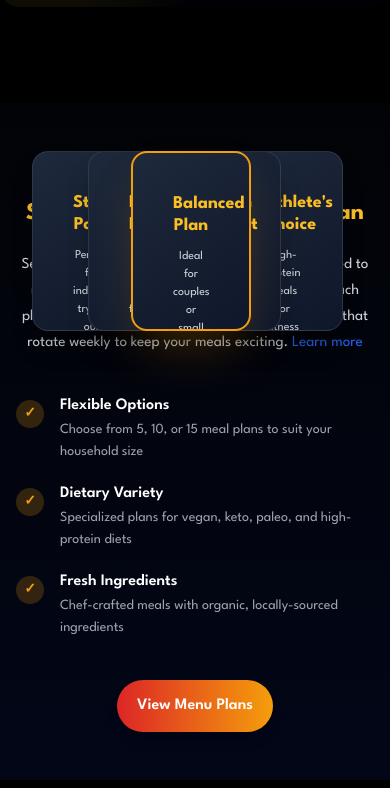
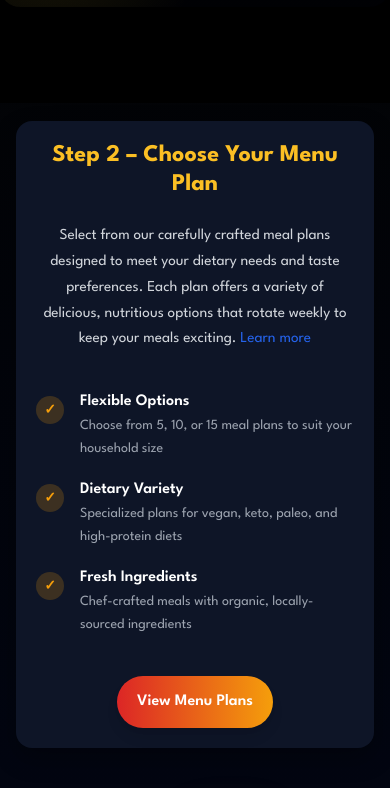
Before and after one commit to gamiroo/balance-kitchen, a Next.js app: page /landing in a window 390 px wide. Shown: the part 2661-3449 px from the top of the page. Built offline with nearby package versions, Linux system fonts and the light colour scheme.

Commit message:
updated the mobile breakpoint for step 2 and 3

```diff
--- a/src/components/meal-plans-step-2/MealPlanSection.module.css
+++ b/src/components/meal-plans-step-2/MealPlanSection.module.css
@@ -1,5 +1,3 @@
-/* app/components/styles/MenuPlanSection.module.css */
-
 .menuPlanSection {
   padding: 5rem 1.5rem;
   background: linear-gradient(to bottom, rgba(15, 23, 42, 0.15), rgba(2, 6, 23, 1));
@@ -225,17 +223,44 @@
 
 @media (max-width: 1024px) {
   .menuPlanSection {
-    padding: 4rem 1.25rem;
-  }
+      padding: 4rem 1.25rem;
+    }
 
   .contentContainer {
     flex-direction: column;
     gap: 3rem;
     text-align: center;
+    padding-bottom: 11rem;
   }
 
   .textContent {
-    max-width: 100%;
+    flex: 1;
+    max-width: 500px;
+    background: rgba(15, 23, 42, 0.95);
+    padding: 2rem;
+    border-radius: 1rem;
+    box-shadow: 0 10px 25px rgba(0, 0, 0, 0.3);
+    margin-top: 0;
+    position: relative;
+    z-index: 10;
+    order: -1;
+  }
+
+  .packsContainer {
+    height: 650px;
+    width: 100%;
+    margin: 4rem -50px 100px 0;
+    flex: 1;
+    position: relative;
+    height: 600px;
+    display: flex;
+    align-items: center;
+    justify-content: center;
+  }
+
+  .menuCard {
+    width: 140px;
+    height: 200px;
   }
 
   .sectionTitle {
@@ -244,16 +269,32 @@
 
   .featureItem {
     text-align: left;
+    justify-content: center;
   }
 
-  .packsContainer {
-    height: 500px;
-    width: 100%;
+  .packsWrapper :nth-child(1) {
+    top: 20%;
+    left: 10%;
   }
 
-  .menuCard {
-    width: 160px;
-    height: 220px;
+  .packsWrapper :nth-child(2) {
+    top: -70px;
+    left: 150px;
+  }
+
+  .packsWrapper :nth-child(3) {
+    top: 60px;
+    left: 20%;
+  }
+
+  .packsWrapper :nth-child(4) {
+    top: 80px;
+    right: -55px;
+  }
+
+  .packsWrapper :nth-child(5) {
+    top: 60%;
+    left: 35%;
   }
 }
 
@@ -263,16 +304,16 @@
   }
 
   .packsContainer {
-    height: 400px;
+    height: 350px;
   }
 
   .menuCard {
-    width: 140px;
-    height: 200px;
+    width: 120px;
+    height: 180px;
   }
 
   .cardTitle {
-    font-size: 1.125rem;
+    font-size: 1rem;
   }
 
   .cardDescription {
@@ -281,7 +322,7 @@
 
   .detailLabel,
   .detailValue {
-    font-size: 0.75rem;
+    font-size: 0.7rem;
   }
 
   .sectionTitle {
@@ -299,16 +340,25 @@
   .featureDescription {
     font-size: 0.875rem;
   }
+
+  .featureItem {
+    margin-bottom: 1.25rem;
+  }
+
+  .textContent {
+    padding: 1.5rem;
+    margin-top: -40px;
+  }
 }
 
 @media (max-width: 480px) {
   .packsContainer {
-    height: 350px;
+    height: 300px;
   }
 
   .menuCard {
-    width: 120px;
-    height: 180px;
+    width: 100px;
+    height: 160px;
   }
 
   .cardContent {
@@ -319,14 +369,15 @@
     font-size: 1.5rem;
   }
 
-  .featureItem {
-    margin-bottom: 1.25rem;
-  }
-
   .featureIcon {
     width: 28px;
     height: 28px;
     font-size: 0.875rem;
+  }
+
+  .textContent {
+    padding: 1.25rem;
+    margin-top: -30px;
   }
 }
 
--- a/src/components/meal-plans-step-2/MealPlanSection.tsx
+++ b/src/components/meal-plans-step-2/MealPlanSection.tsx
@@ -1,10 +1,17 @@
-// app/components/MenuPlanSection.tsx
 'use client';
 
 import { useState, useEffect, useRef } from 'react';
 import { motion } from 'framer-motion';
 import styles from './MealPlanSection.module.css';
 import { CTAButton } from '../ui/CTAButton/CTAButton';
+
+interface MealPack {
+  title: string;
+  description: string;
+  meals: number;
+  price: number;
+  isHighlighted?: boolean;
+}
 
 // MenuCard component for individual meal packs
 const MenuCard = ({
@@ -93,7 +100,7 @@ export const MealPlanSection = () => {
   }, []);
 
   // Sample meal pack data
-  const mealPacks = [
+  const mealPacks: MealPack[] = [
     {
       title: "Starter Pack",
       description: "Perfect for individuals trying our service",
@@ -138,11 +145,11 @@ export const MealPlanSection = () => {
       aria-label="Menu Plans Section"
     >
       <div className={styles.contentContainer}>
-        {/* Animated Meal Packs - Left Side */}
+        {/* Animated Meal Packs - Left on desktop, Bottom on mobile */}
         <motion.div
           className={styles.packsContainer}
-          initial={{ opacity: 0, x: -50 }}
-          animate={sectionVisible ? { opacity: 1, x: 0 } : { opacity: 0, x: -50 }}
+          initial={{ opacity: 0, y: 30 }}
+          animate={sectionVisible ? { opacity: 1, y: 0 } : { opacity: 0, y: 30 }}
           transition={{ duration: 0.8, delay: 0.2 }}
         >
           <div className={styles.packsWrapper}>
@@ -160,11 +167,11 @@ export const MealPlanSection = () => {
           </div>
         </motion.div>
 
-        {/* Text Content - Right Side */}
+        {/* Text Content - Right on desktop, Top on mobile */}
         <motion.div
           className={styles.textContent}
-          initial={{ opacity: 0, x: 50 }}
-          animate={sectionVisible ? { opacity: 1, x: 0 } : { opacity: 0, x: 50 }}
+          initial={{ opacity: 0, y: 30 }}
+          animate={sectionVisible ? { opacity: 1, y: 0 } : { opacity: 0, y: 30 }}
           transition={{ duration: 0.8, delay: 0.4 }}
         >
           <h2 className={styles.sectionTitle}>
--- a/src/components/ordering-step-3/OrderingSection.module.css
+++ b/src/components/ordering-step-3/OrderingSection.module.css
@@ -104,7 +104,7 @@
   position: relative;
   border-radius: 0.75rem;
   overflow: hidden;
-  box-shadow: 0 10px 15px -3px rgba(205, 169, 26, 0.3), 0 4px 6px -2px rgba(238, 22, 22, 0.2);
+  box-shadow: 0 10px 15px -3px rgba(205, 169, 26, 0.081), 0 4px 6px -2px rgba(238, 22, 22, 0.2);
   border: 1px solid rgba(255, 255, 255, 0.1);
   background: linear-gradient(145deg, #1e293b, #0f172a);
   backdrop-filter: blur(4px);
@@ -115,11 +115,16 @@
   position: relative;
   width: 100%;
   height: 100%;
+  /* Add this to ensure proper sizing */
+  display: block;
 }
 
 .cardImage {
   object-fit: cover;
   transition: transform 0.3s ease;
+  /* Explicitly set dimensions for mobile */
+  width: 100%;
+  height: 100%;
 }
 
 .imageOverlay {
@@ -231,6 +236,11 @@
   .featureDescription {
     font-size: 0.875rem;
   }
+
+  /* Fix for image height on mobile */
+  .cardImageContainer {
+    aspect-ratio: 1 / 1; /* Maintain square aspect ratio */
+  }
 }
 
 @media (max-width: 480px) {
@@ -260,6 +270,11 @@
     height: 28px;
     font-size: 0.875rem;
   }
+
+  /* Ensure images maintain proper aspect ratio */
+  .cardImageContainer {
+    aspect-ratio: 1 / 1;
+  }
 }
 
 /* Focus Styles */
--- a/src/components/ordering-step-3/OrderingSection.tsx
+++ b/src/components/ordering-step-3/OrderingSection.tsx
@@ -46,9 +46,10 @@ const DishCard = ({
         <Image
           src={image}
           alt={title}
-          fill
+          width={200}
+          height={200}
           className={styles.cardImage}
-          sizes="(max-width: 768px) 100vw, (max-width: 1200px) 50vw, 33vw"
+          sizes="(max-width: 768px) 33vw, (max-width: 1200px) 25vw, 20vw"
         />
         <div className={styles.imageOverlay} />
       </div>
```
